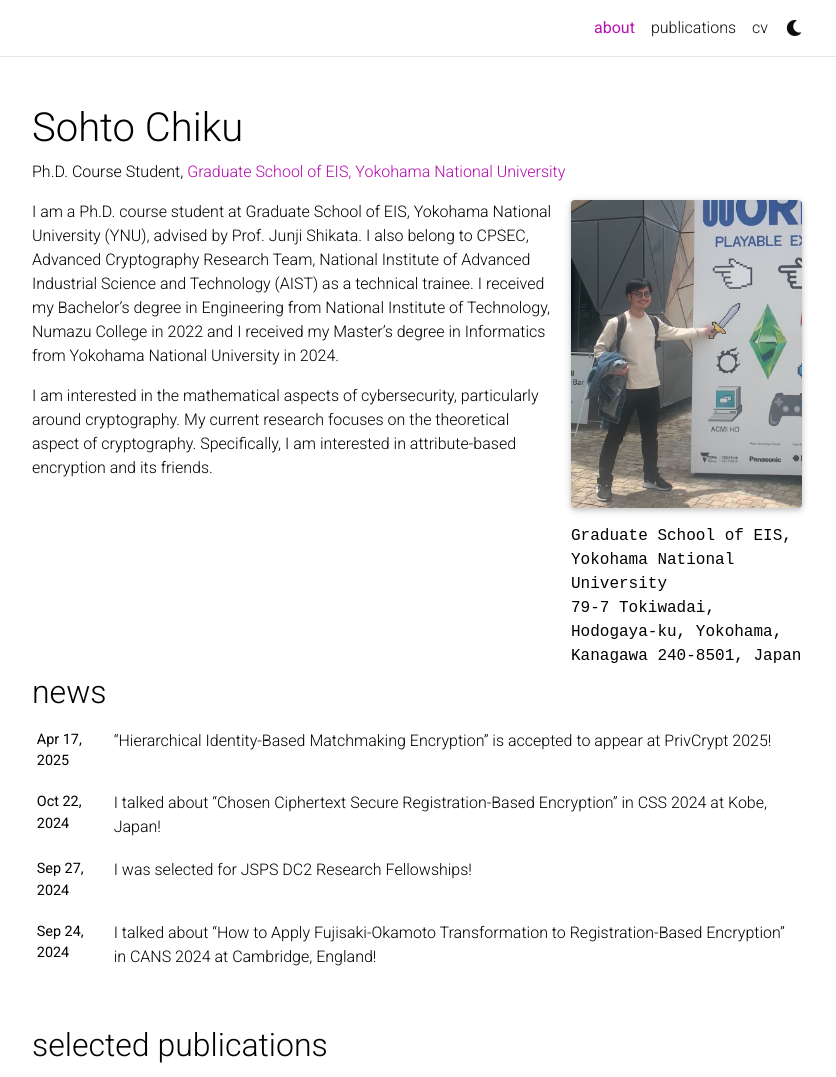
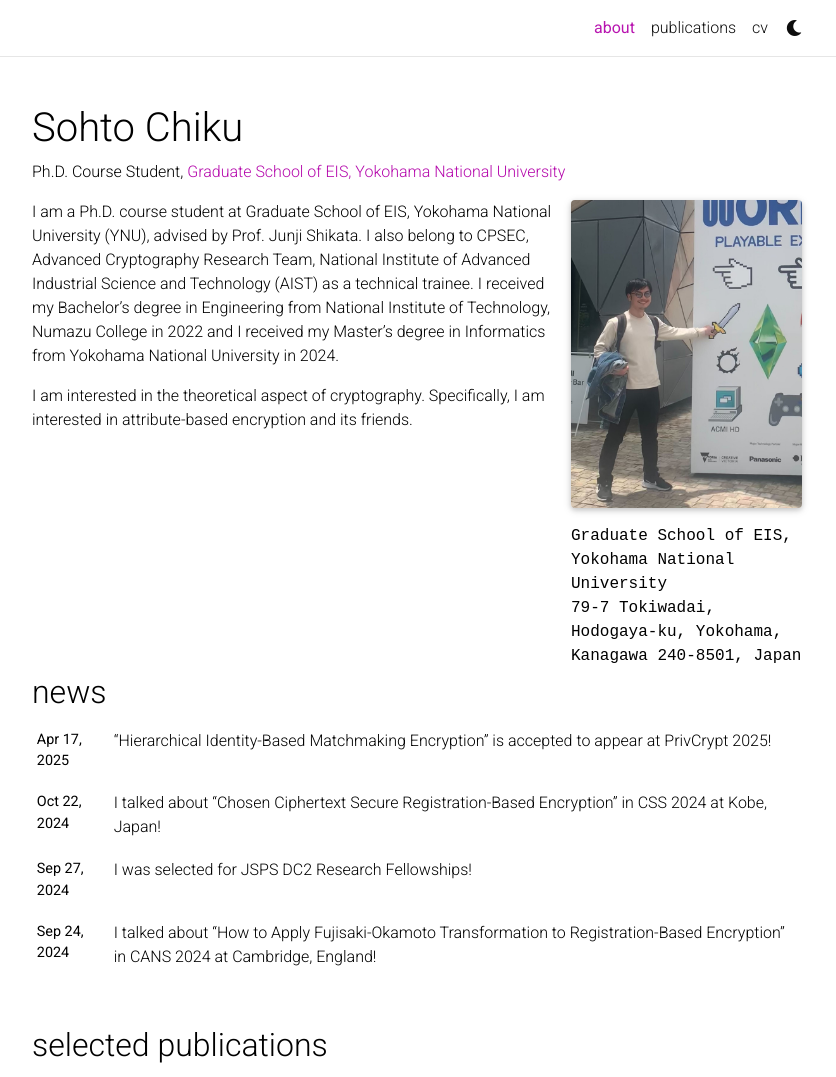
Before and after one commit to csort99/csort99.github.io, a Jekyll site: the page built from _pages/about.md, in a window 1280 px wide and 1366 px high, cut to the strip 0-1077 px from the top of the window. Shown: the whole strip, without its empty margins (223-1059 px from the left). Built offline with Jekyll 4.4.1, drawn with Linux system fonts in a browser that asks for light colours; full-size pictures stand in for the smaller copies a plugin makes; comment, search, counter and statistics services are not loaded; a style sheet for code colours, icons or effects is not loaded.

Commit message:
Update about.md

```diff
--- a/_pages/about.md
+++ b/_pages/about.md
@@ -21,4 +21,4 @@ I am a Ph.D. course student at Graduate School of EIS, Yokohama National Univers
 I also belong to CPSEC, Advanced Cryptography Research Team, National Institute of Advanced Industrial Science and Technology (AIST) as a technical trainee.
 I received my Bachelor's degree in Engineering from National Institute of Technology, Numazu College in 2022 and I received my Master's degree in Informatics from Yokohama National University in 2024.
 
-I am interested in the mathematical aspects of cybersecurity, particularly around cryptography. My current research focuses on the theoretical aspect of cryptography. Specifically, I am interested in attribute-based encryption and its friends.
+I am interested in the theoretical aspect of cryptography. Specifically, I am interested in attribute-based encryption and its friends.
```
